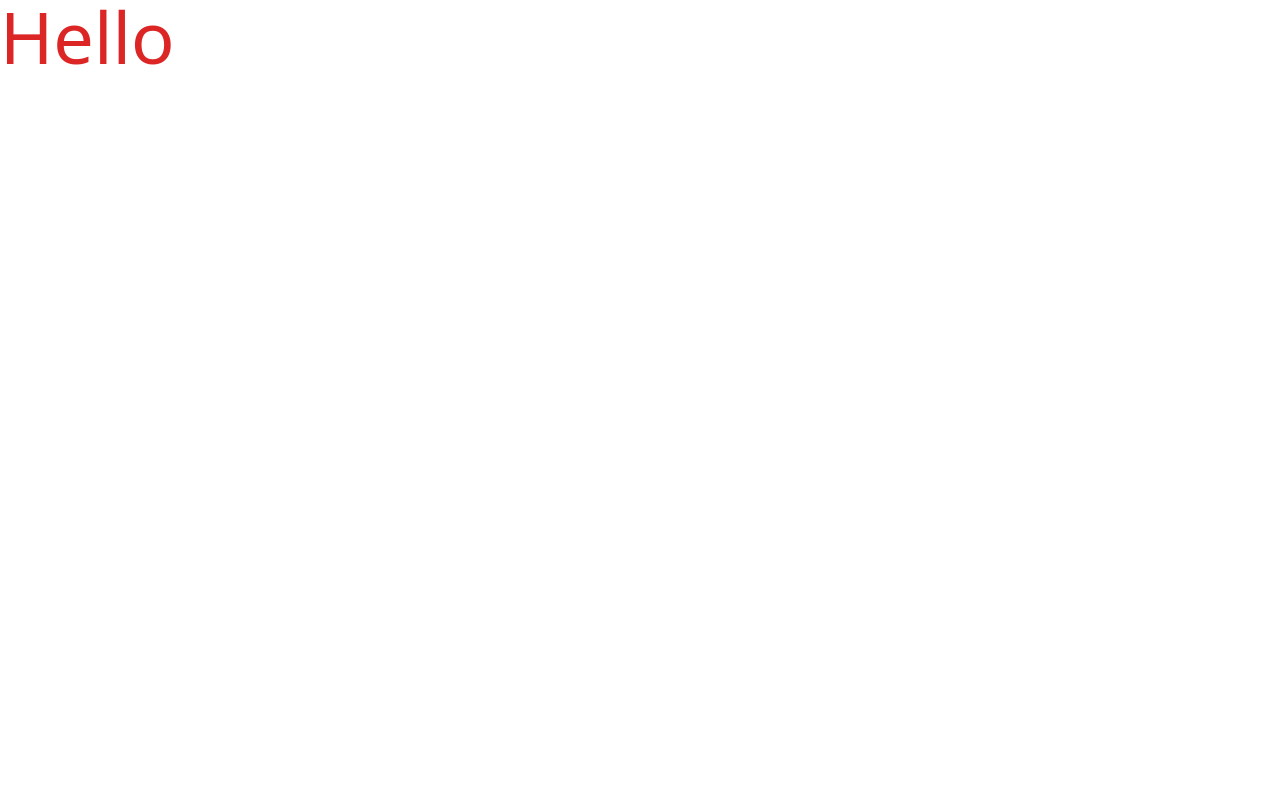
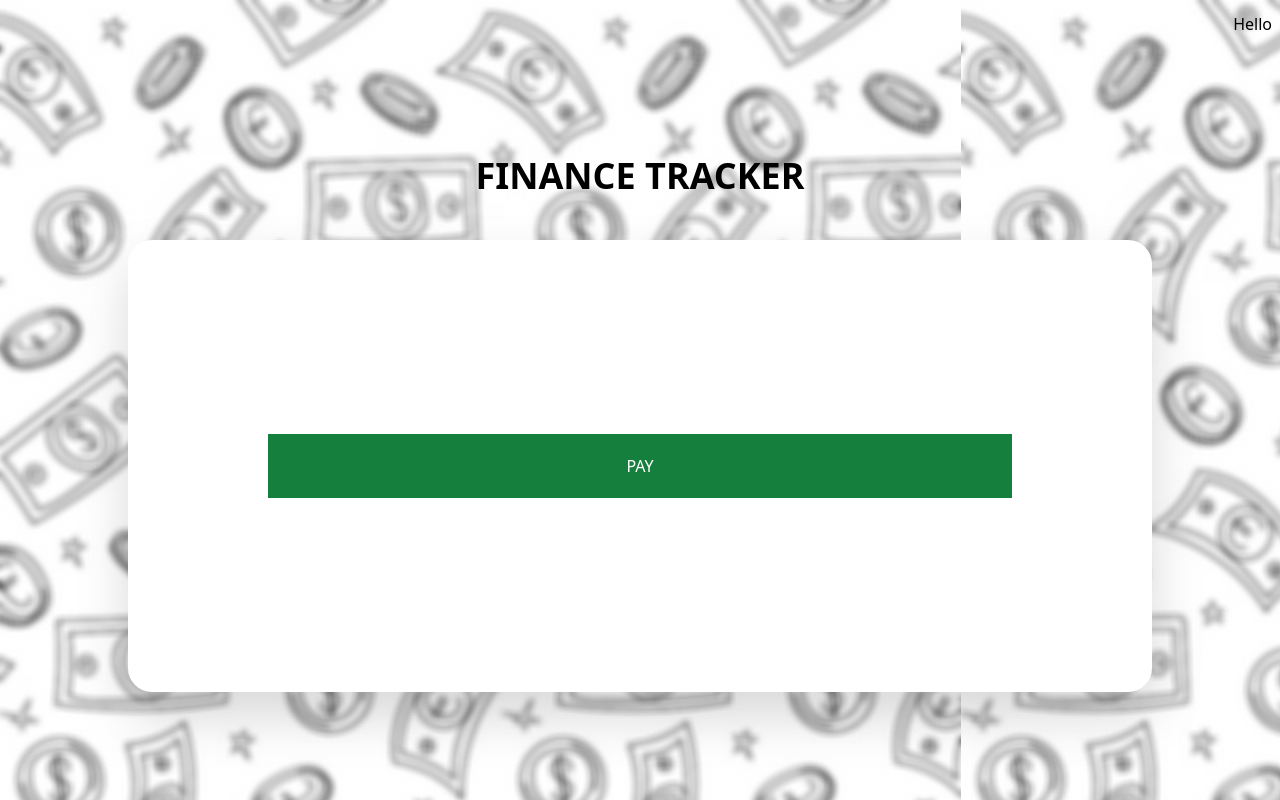
Before and after one commit to CampVamp/Expense-Tracker, a Next.js app: page / in a window 1280 px wide. Built offline with nearby package versions, Linux system fonts and the light colour scheme.

Commit message:
:sparkles: Add Home page

```diff
--- a/pages/index.tsx
+++ b/pages/index.tsx
@@ -1,5 +1,22 @@
+import Link from "next/link";
+
 const index = () => {
-  return <div className=" text-7xl text-red-600">Hello</div>;
+  return (
+    <div className=" w-screen h-screen flex flex-col bg-[url('../public/bg.jpg')]">
+      <div className="flex py-3 px-2 justify-end">Hello</div>
+      <div className=" h-full flex flex-col justify-center items-center gap-11">
+        <div className=" text-4xl font-semibold">FINANCE TRACKER</div>
+        <div className=" w-4/5 h-3/5 bg-white rounded-3xl p-4 drop-shadow-2xl flex items-center justify-center">
+          <Link
+            href="/payment"
+            className=" w-3/4 bg-green-700 flex items-center justify-center py-5 text-white "
+          >
+            <div>PAY</div>
+          </Link>
+        </div>
+      </div>
+    </div>
+  );
 };
 
 export default index;
--- /dev/null
+++ b/pages/payment.tsx
@@ -0,0 +1,5 @@
+const payment = () => {
+  return <div>Payment</div>;
+};
+
+export default payment;
```
Also changed, not shown: public/bg.jpg (added).
